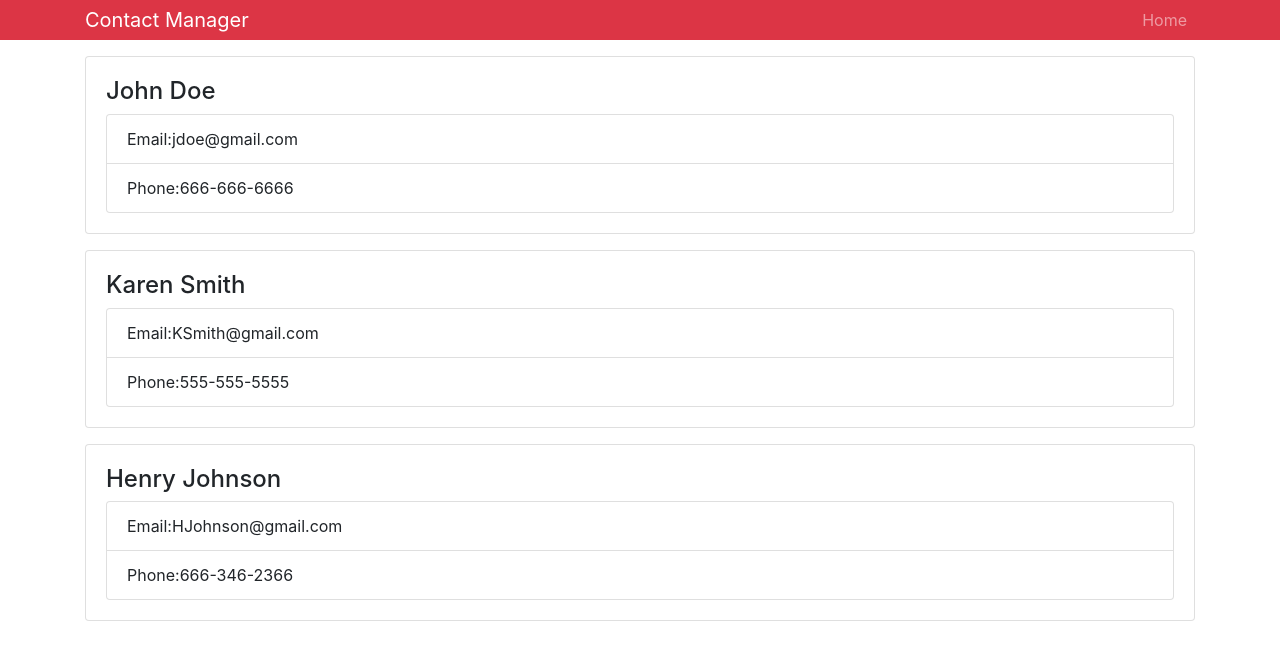
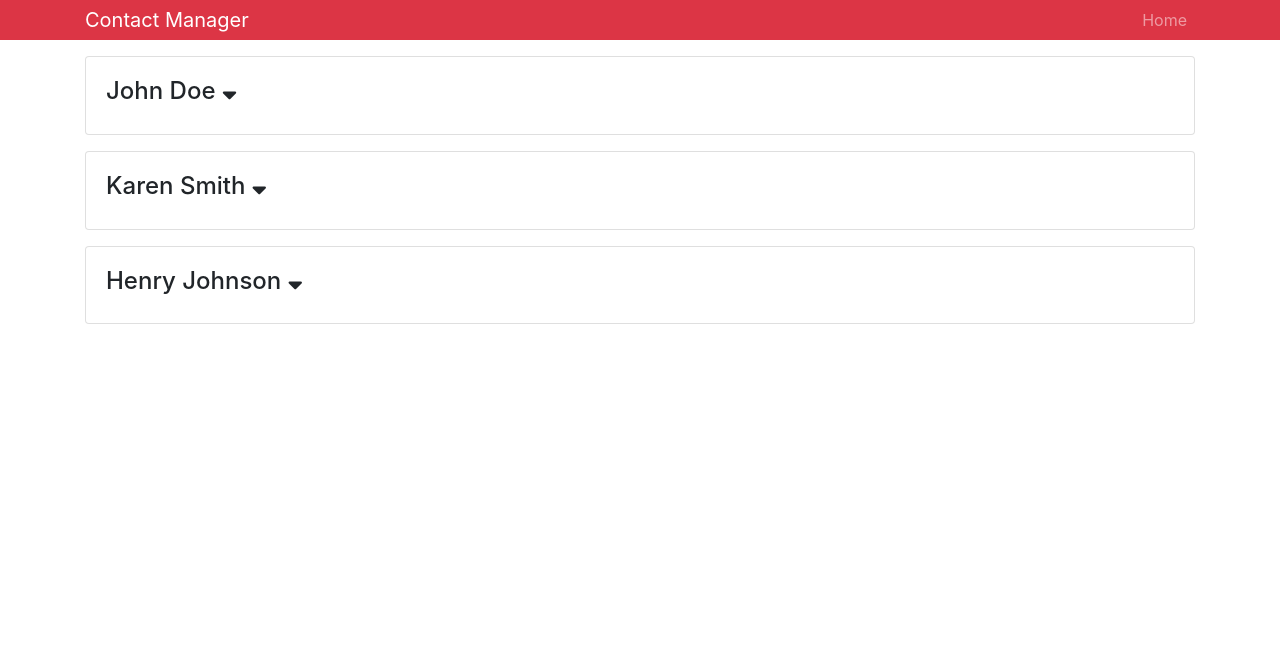
Before and after one commit to TFisch/contact_manager, a React (Create React App) app: page / in a window 1280 px wide. Shown: the top 660 px of the page. Built offline with nearby package versions, Linux system fonts and the light colour scheme.

Commit message:
Create showContactInfo to display list group

```diff
--- a/public/index.html
+++ b/public/index.html
@@ -1,9 +1,12 @@
 <!DOCTYPE html>
 <html lang="en">
+
 <head>
   <meta charset="utf-8">
   <meta name="viewport" content="width=device-width, initial-scale=1, shrink-to-fit=no">
   <meta name="theme-color" content="#000000">
+  <link rel="stylesheet" href="https://use.fontawesome.com/releases/v5.2.0/css/all.css" integrity="sha384-hWVjflwFxL6sNzntih27bfxkr27PmbbK/iSvJ+a4+0owXq79v+lsFkW54bOGbiDQ"
+    crossorigin="anonymous">
   <!--
       manifest.json provides metadata used when your web app is added to the
       homescreen on Android. See https://developers.google.com/web/fundamentals/engage-and-retain/web-app-manifest/
@@ -21,6 +24,7 @@
     -->
   <title>Contact Manager</title>
 </head>
+
 <body>
   <noscript>
     You need to enable JavaScript to run this app.
@@ -37,4 +41,5 @@
       To create a production bundle, use `npm run build` or `yarn build`.
     -->
 </body>
+
 </html>
--- a/src/components/Contact.js
+++ b/src/components/Contact.js
@@ -2,21 +2,34 @@
 import PropTypes from 'prop-types';
 
 class Contact extends Component {
+  state = {
+    showContactInfo: false
+  };
+
   onShowClick = e => {
-    console.log('hello');
+    this.setState({ showContactInfo: !this.state.showContactInfo });
   };
 
   render() {
     const { name, email, phone } = this.props.contact;
+    const { showContactInfo } = this.state;
     return (
       <div className="card card-body mb-3">
         <h4>
-          {name} <i onClick={this.onShowClick} className="fas fa-sort-down" />
+          {name}{' '}
+          <i
+            onClick={() =>
+              this.setState({ showContactInfo: !this.state.showContactInfo })
+            }
+            className="fas fa-sort-down"
+          />
         </h4>
-        <ul className="list-group">
-          <li className="list-group-item">Email:{email}</li>
-          <li className="list-group-item">Phone:{phone}</li>
-        </ul>
+        {showContactInfo ? (
+          <ul className="list-group">
+            <li className="list-group-item">Email:{email}</li>
+            <li className="list-group-item">Phone:{phone}</li>
+          </ul>
+        ) : null}
       </div>
     );
   }
--- a/src/components/Contacts.js
+++ b/src/components/Contacts.js
@@ -28,11 +28,11 @@
   render() {
     const { contacts } = this.state;
     return (
-      <div>
+      <React.Fragment>
         {contacts.map(contact => (
           <Contact key={contact.id} contact={contact} />
         ))}
-      </div>
+      </React.Fragment>
     );
   }
 }
```
Lines whose indentation alone changed are shown as unchanged.
